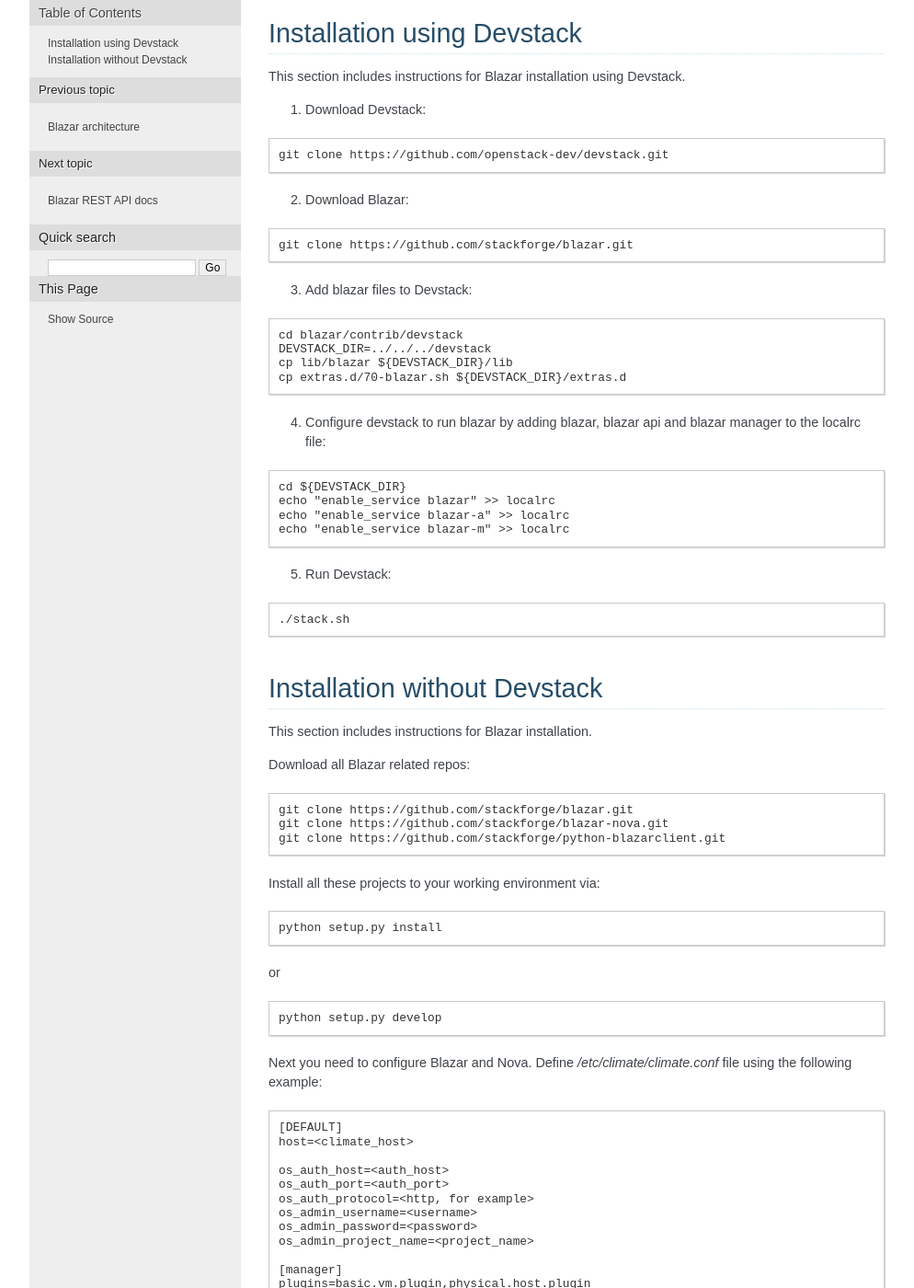
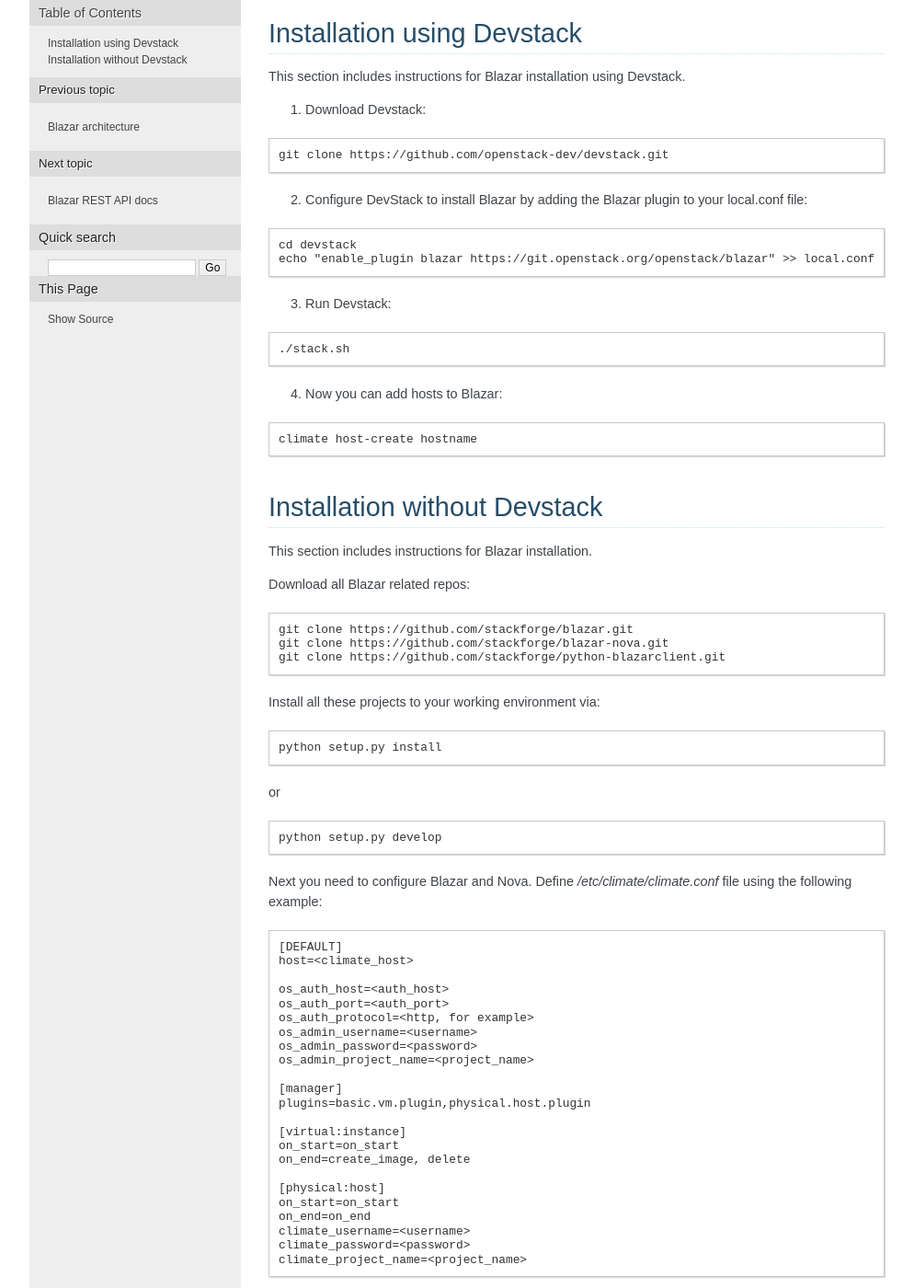
Before and after one commit to openstack/blazar, a Sphinx documentation site: the page built from doc/source/userdoc/installation.guide.rst, in a window 1280 px wide and 1400 px high. Shown: the whole window at 92% size, without its empty margins (128-1122 px from the left). Built offline with Sphinx 7.4.7, drawn with Linux system fonts in a browser that asks for light colours; the version number could not be read and is left out; some of the changed text lies outside the part shown.

Commit message:
Remove contrib/devstack
DevStack doesn't use extras.d to install external repository plugins
anymore. It has been replaced by the plugins interface [1][2]. However,
extras.d related code was still contained in the contrib/devstack
directory.

This commit removes contrib/devstack and its contents.

[1] http://docs.openstack.org/developer/devstack/plugins.html
[2] https://github.com/openstack-dev/devstack/blob/51ecf0a8/functions-common#L1882

Change-Id: I86545cd8436b5a82f4700c01720798ea9f97599e
Closes-Bug: #1649221

```diff
--- a/doc/source/userdoc/installation.guide.rst
+++ b/doc/source/userdoc/installation.guide.rst
@@ -11,42 +11,29 @@
 
 ..
 
-2. Download Blazar:
+2. Configure DevStack to install Blazar by adding the Blazar plugin to your
+   local.conf file:
 
 .. sourcecode:: console
 
-    git clone https://github.com/stackforge/blazar.git
+    cd devstack
+    echo "enable_plugin blazar https://git.openstack.org/openstack/blazar" >> local.conf
 
 ..
 
-3. Add blazar files to Devstack:
-
-.. sourcecode:: console
-
-    cd blazar/contrib/devstack
-    DEVSTACK_DIR=../../../devstack
-    cp lib/blazar ${DEVSTACK_DIR}/lib
-    cp extras.d/70-blazar.sh ${DEVSTACK_DIR}/extras.d
-
-..
-
-4. Configure devstack to run blazar by adding blazar, blazar api and blazar
-   manager to the localrc file:
-
-.. sourcecode:: console
-
-    cd ${DEVSTACK_DIR}
-    echo "enable_service blazar" >> localrc
-    echo "enable_service blazar-a" >> localrc
-    echo "enable_service blazar-m" >> localrc
-
-..
-
-5. Run Devstack:
+3. Run Devstack:
 
 .. sourcecode:: console
 
     ./stack.sh
+
+..
+
+4. Now you can add hosts to Blazar:
+
+.. sourcecode:: console
+
+    climate host-create hostname
 
 ..
 
@@ -126,18 +113,8 @@
 And the same procedure for special admin user to work with physical
 reservations.
 
-Next you need to configure Nova. If you want to use virtual reservations,
+Next you need to configure Nova. If you want to use physical reservations,
 please add the following lines to nova.conf file:
-
-.. sourcecode:: console
-
-    osapi_compute_extension = nova.api.openstack.compute.contrib.standard_extensions
-    osapi_compute_extension = climatenova.api.extensions.default_reservation.Default_reservation
-    osapi_compute_extension = climatenova.api.extensions.reservation.Reservation
-
-..
-
-If you want to use physical reservations add these ones:
 
 .. sourcecode:: console
 
```
Also changed, not shown: contrib/devstack/README.rst (deleted), 2 other files.
